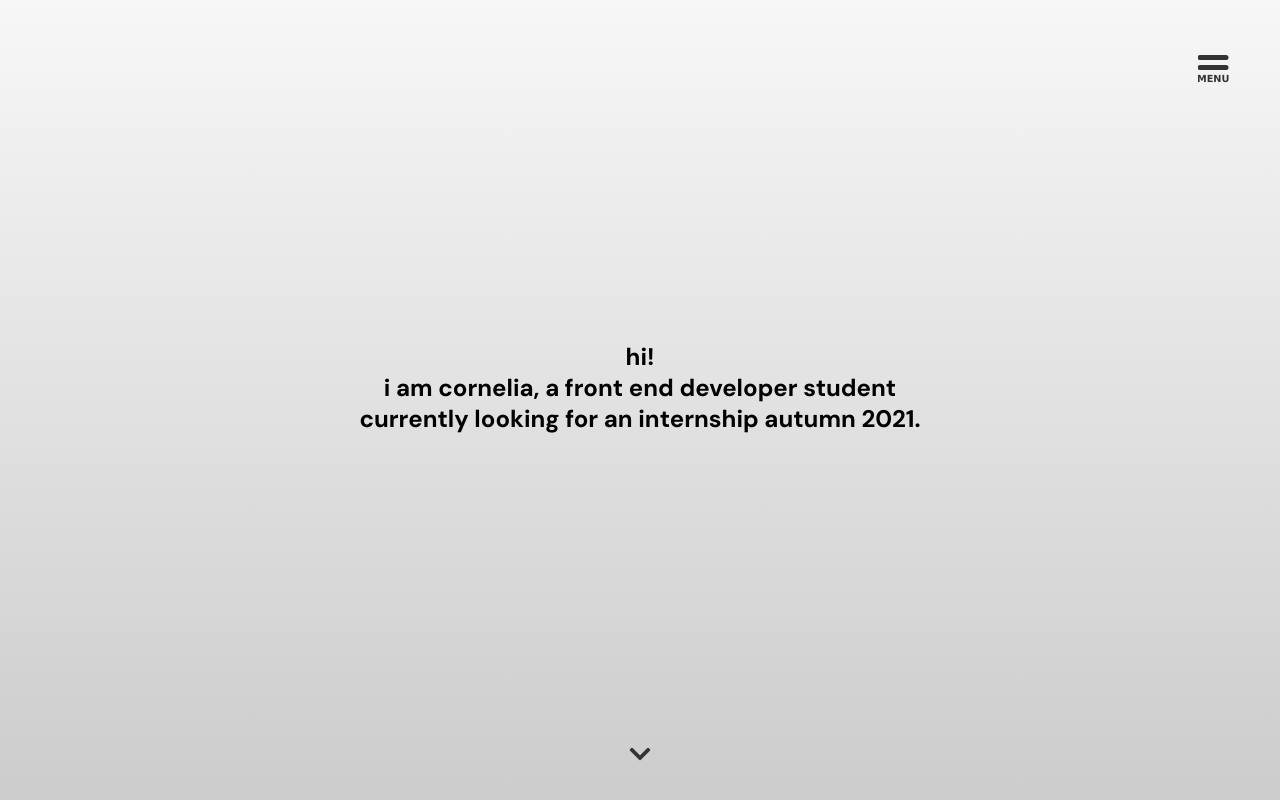
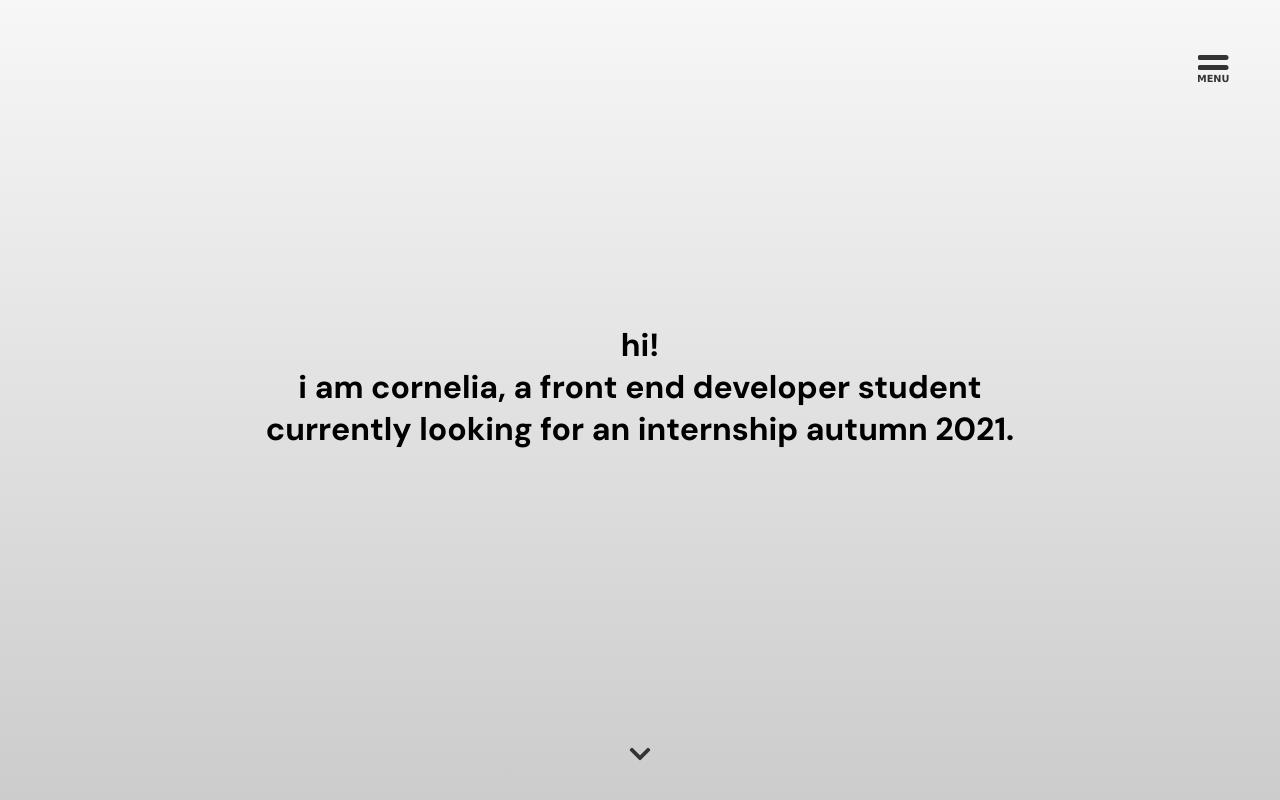
Before and after one commit to cornelialundell/portfolio, a plain HTML site: page index.html in a window 1280 px wide. Shown: the top 800 px of the page. Drawn offline with nearby package versions, Linux system fonts and the light colour scheme.

Commit message:
Update style.css

```diff
--- a/css/style.css
+++ b/css/style.css
@@ -16,7 +16,7 @@ nav {
   width: 70px;
   height: 100px;
   overflow: auto;
-  left: calc(100% - 100px);
+  left: calc(100% - 70px);
   top: 20px;
   cursor: pointer;
   padding: 0;
@@ -28,6 +28,11 @@ nav {
   -moz-transform: scale(0.5);
   -ms-transform: scale(0.5);
   -o-transform: scale(0.5);
+}
+@media screen and (min-width: 800px) {
+  .hamburger-shell {
+    left: calc(100% - 100px);
+  }
 }
 
 .top, .middle {
@@ -200,6 +205,7 @@ html body section #start-container {
   flex-direction: column;
   justify-content: center;
   align-items: flex-start;
+  text-align: center;
 }
 html body section .container,
 html body section .about-container {
@@ -212,7 +218,14 @@ html body section .about-container {
 }
 html body section .container h1,
 html body section .about-container h1 {
+  font-size: 1rem;
   margin: 0 auto;
+}
+@media screen and (min-width: 800px) {
+  html body section .container h1,
+html body section .about-container h1 {
+    font-size: 2rem;
+  }
 }
 html body section .container h3,
 html body section .about-container h3 {
```
